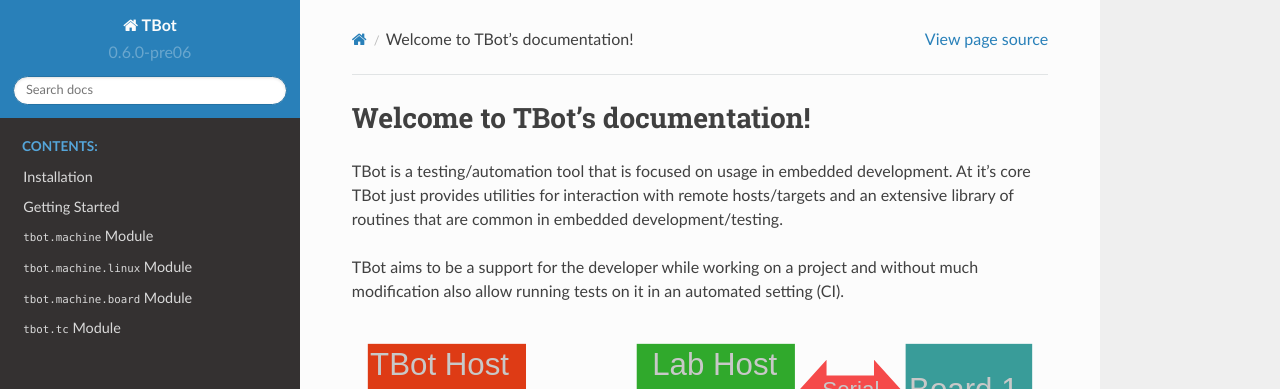
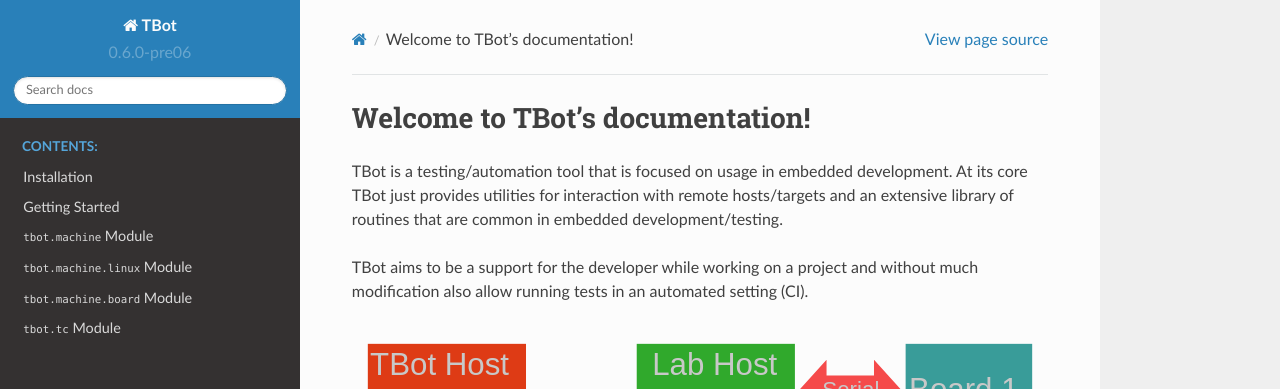
Before and after one commit to Rahix/tbot, a Sphinx documentation site: the page built from doc/index.rst, in a window 1280 px wide and 900 px high. Shown: the top 389 px of the window. Built offline with Sphinx 7.4.7 and the Read the Docs theme 2.0.0, drawn with Linux system fonts in a browser that asks for light colours; pages that are not in the unit, such as notebooks, are missing from menus.

```diff
--- a/doc/index.rst
+++ b/doc/index.rst
@@ -7,11 +7,11 @@ Welcome to TBot's documentation!
 ================================
 
 TBot is a testing/automation tool that is focused on usage in embedded development.
-At it's core TBot just provides utilities for interaction with remote hosts/targets
+At its core TBot just provides utilities for interaction with remote hosts/targets
 and an extensive library of routines that are common in embedded development/testing.
 
 TBot aims to be a support for the developer while working on a project and without
-much modification also allow running tests on it in an automated setting (CI).
+much modification also allow running tests in an automated setting (CI).
 
 .. image:: _static/tbot.svg
 
```
Also changed, not shown: README.md (+10 -1 lines).
